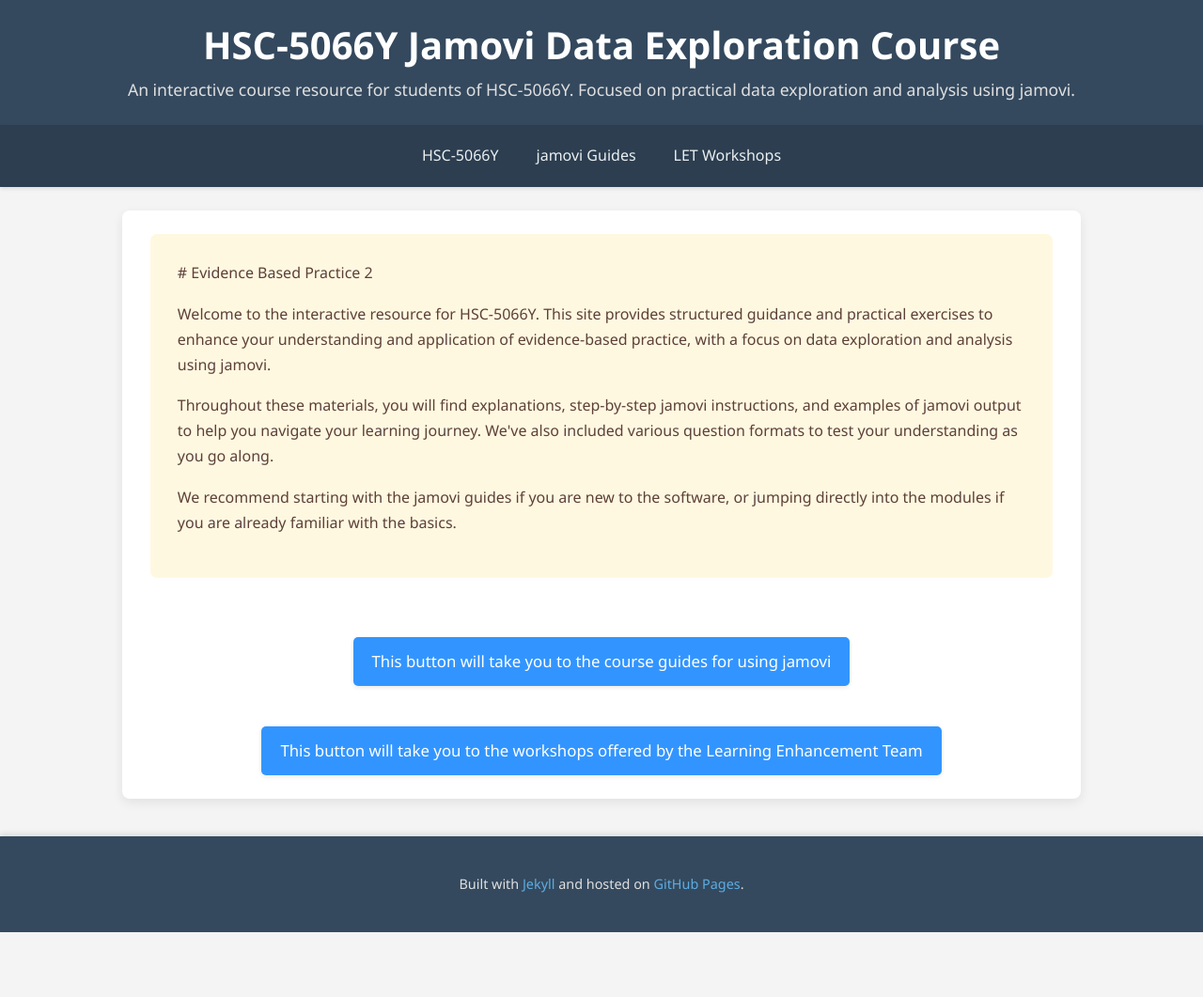
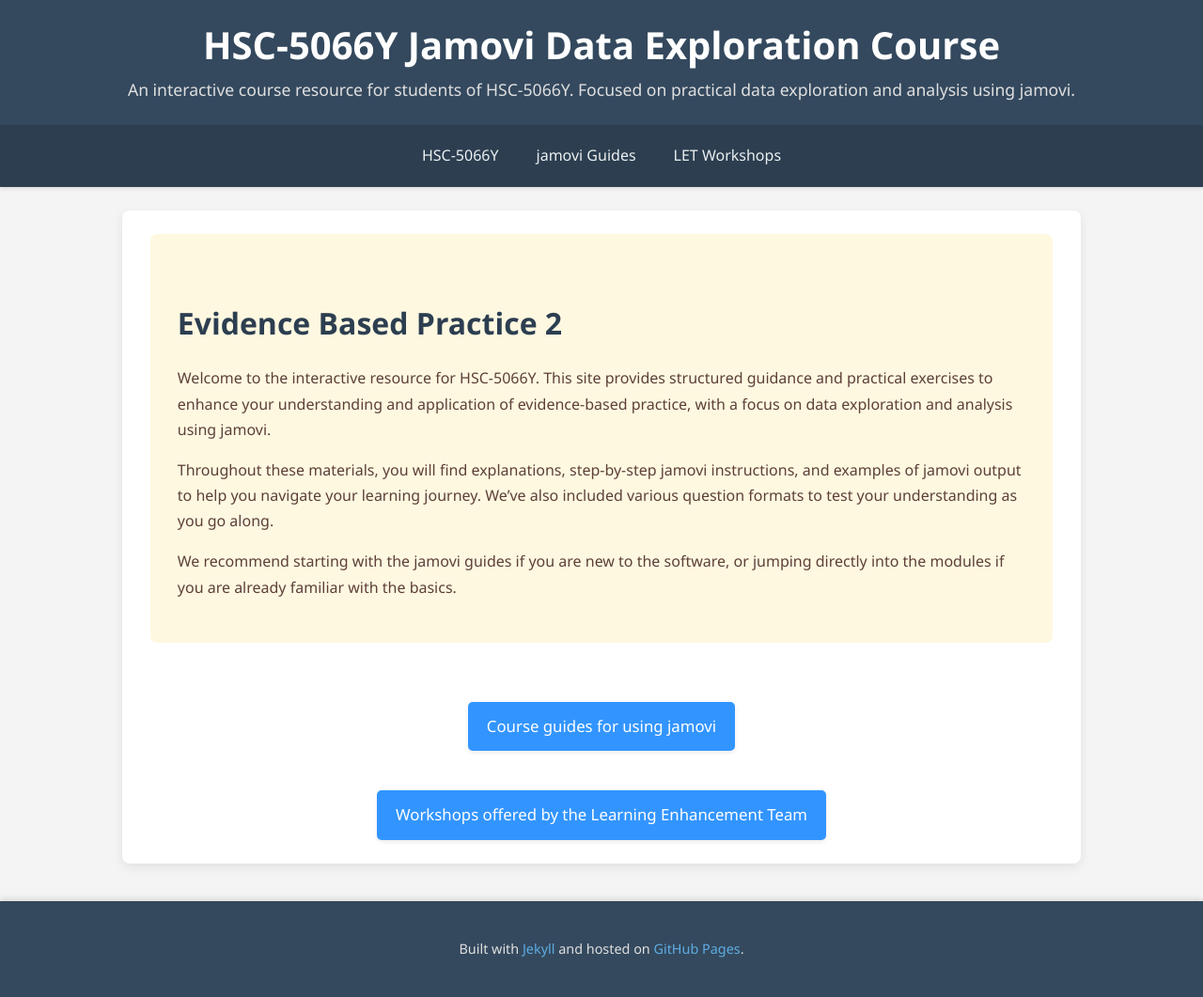
Before and after one commit to probe973/hsc-5066y, a Jekyll site: the page built from index.md, in a window 1280 px wide. Shown: the whole page at 94% size. Built offline with Jekyll 4.4.1, drawn with Linux system fonts in a browser that asks for light colours; before the commit the page ends 992 px from its top, so only the background shows below that.

Commit message:
Update index.md for markdown compatibility and links

```diff
--- a/index.md
+++ b/index.md
@@ -3,18 +3,18 @@
 title: Home
 ---
 
-<div class="explanation">
-    # Evidence Based Practice 2
+<div class="explanation" markdown="1">
+# Evidence Based Practice 2
 
-    <p>Welcome to the interactive resource for HSC-5066Y. This site provides structured guidance and practical exercises to enhance your understanding and application of evidence-based practice, with a focus on data exploration and analysis using jamovi.</p>
+Welcome to the interactive resource for HSC-5066Y. This site provides structured guidance and practical exercises to enhance your understanding and application of evidence-based practice, with a focus on data exploration and analysis using jamovi.
 
-    <p>Throughout these materials, you will find explanations, step-by-step jamovi instructions, and examples of jamovi output to help you navigate your learning journey. We've also included various question formats to test your understanding as you go along.</p>
+Throughout these materials, you will find explanations, step-by-step jamovi instructions, and examples of jamovi output to help you navigate your learning journey. We've also included various question formats to test your understanding as you go along.
 
-    <p>We recommend starting with the jamovi guides if you are new to the software, or jumping directly into the modules if you are already familiar with the basics.</p>
+We recommend starting with the jamovi guides if you are new to the software, or jumping directly into the modules if you are already familiar with the basics.
 </div>
 
 <div style="text-align: center; margin-top: 3em;">
-    <a href="/jamovi/" class="btn btn-primary" style="opacity: 0.8;">This button will take you to the course guides for using jamovi</a>
+    <a href="{{ "/jamovi/" | relative_url }}" class="btn btn-primary" style="opacity: 0.8;">Course guides for using jamovi</a>
     <br><br>
-    <a href="/let/" class="btn btn-primary" style="opacity: 0.8;">This button will take you to the workshops offered by the Learning Enhancement Team</a>
+    <a href="{{ "/let/" | relative_url }}" class="btn btn-primary" style="opacity: 0.8;">Workshops offered by the Learning Enhancement Team</a>
 </div>
```
